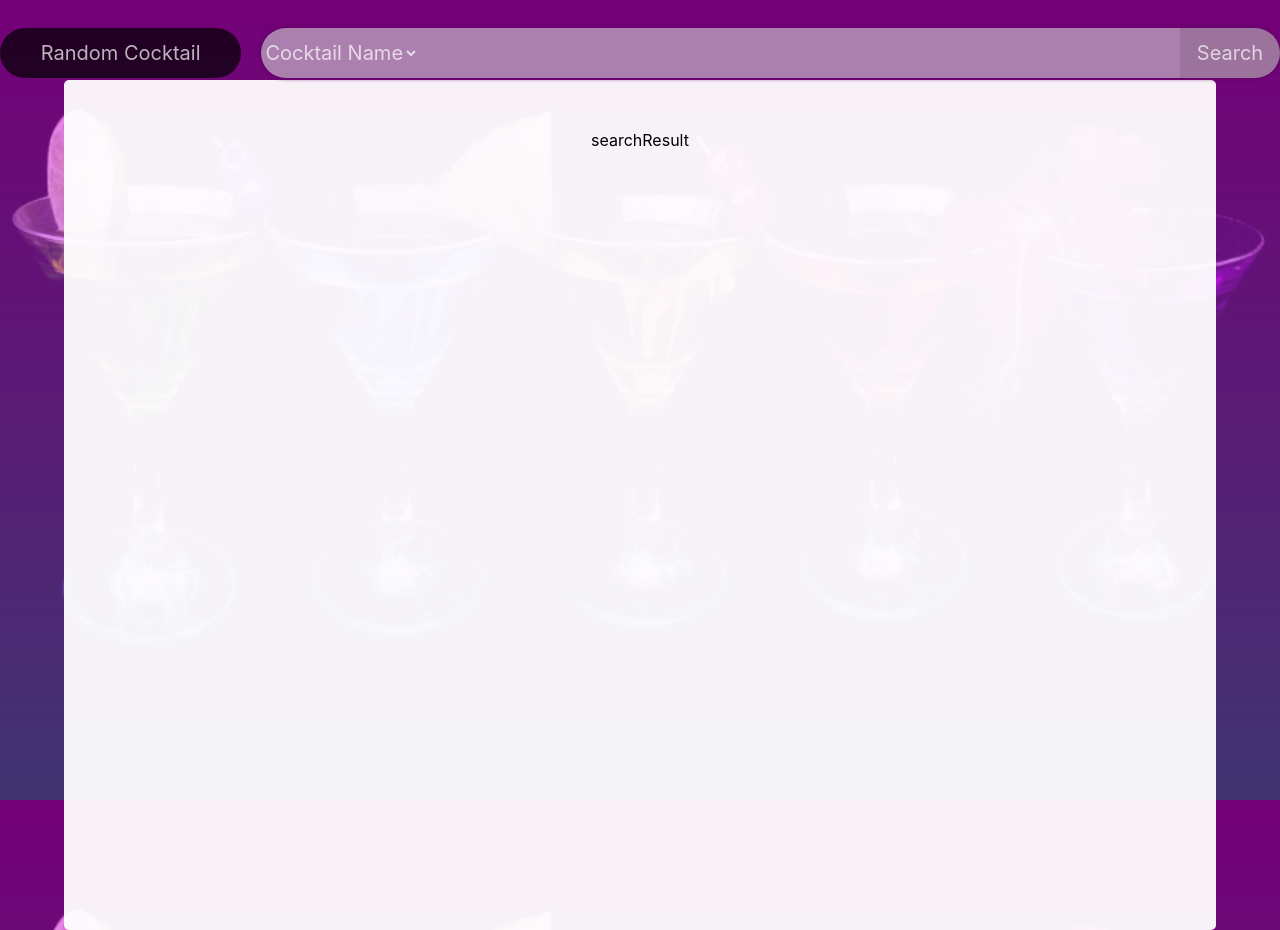
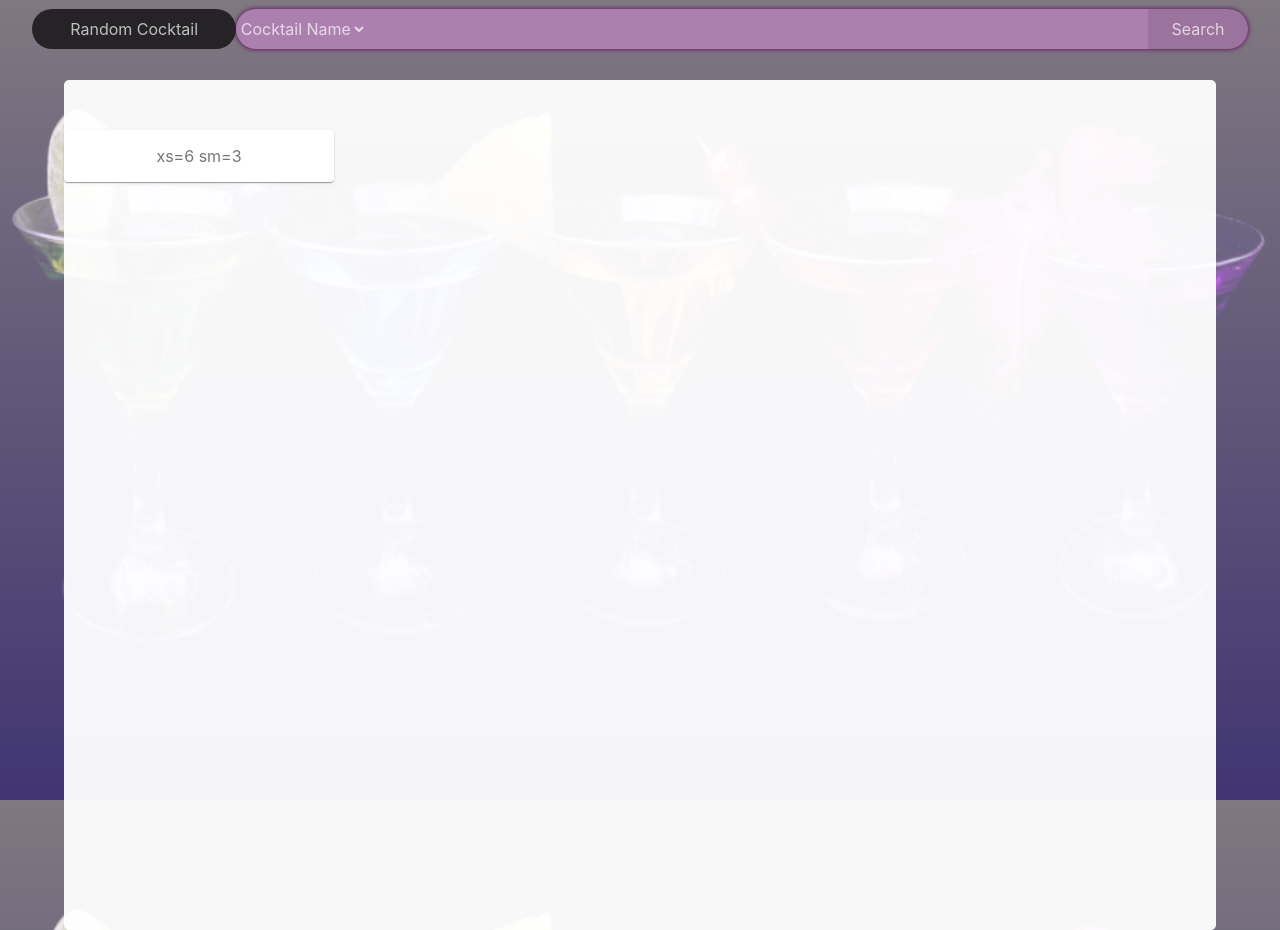
Before and after one commit to LuayMallak/cocktailmaster, a React (Create React App) app: page /search-result in a window 1280 px wide. Built offline with nearby package versions, Linux system fonts and the light colour scheme; no server answers.

Commit message:
untill material UI container search result section

```diff
--- a/public/index.html
+++ b/public/index.html
@@ -15,6 +15,10 @@
       user's mobile device or desktop. See https://developers.google.com/web/fundamentals/web-app-manifest/
     -->
     <link rel="manifest" href="%PUBLIC_URL%/manifest.json" />
+    <link
+      rel="stylesheet"
+      href="https://fonts.googleapis.com/css?family=Roboto:300,400,500,700&display=swap"
+    />
     <!--
       Notice the use of %PUBLIC_URL% in the tags above.
       It will be replaced with the URL of the `public` folder during the build.
--- a/src/App.js
+++ b/src/App.js
@@ -1,36 +1,48 @@
 import React from "react";
-import {BrowserRouter, Route, Switch} from "react-router-dom"
-import SearchResult from "./View/SearchResult"
-import SearchComponent from './components/SearchComponent'
+import SearchComponent from "./components/SearchComponent";
+import Navigation from "./navigation";
 
 /* components */
 import "./App.scss";
-import Home from "./View/Home";
+
+import { getDataList } from "./utils/functions";
 
 class App extends React.Component {
-  /* constructor(props) {
+  constructor(props) {
     super(props);
     this.state = {
-      searchBy: "s",
-      inputText: "",
-    }; */
+      homeRoute: false,
+      drinks: [],
+    };
+    this.toggleHomeRoute = this.toggleHomeRoute.bind(this);
+    this.saveAPIData = this.saveAPIData.bind(this);
+  }
+  toggleHomeRoute() {
+    this.setState({ homeRoute: !this.state.homeRoute });
+  }
+  saveAPIData(searchBy, InputText) {
+    getDataList(searchBy, InputText)
+      .then((drinks) => this.setState({ drinks: drinks }))
+      .catch((err) => {
+        console.log(err);
+      });
+  }
+  componentDidMount() {
+    getDataList(this.state.searchBy, this.state.inputText)
+      .then((drinks) => this.setState({ drinks: drinks.drinks }))
+      .catch((err) => {
+        console.log(err);
+      });
+  }
   render() {
     return (
-      <BrowserRouter>
-        <Switch>
-          <React.Fragment>
-            <div className="App">
-              <SearchComponent />
-                <Route exact path="/">
-                  <Home />
-                </Route>
-                <Route exact path="/search-result">
-                  <SearchResult/>
-                </Route>
-            </div>
-          </React.Fragment>
-        </Switch>
-      </BrowserRouter>
+      <div className="App">
+        <SearchComponent
+          saveAPIData={this.saveAPIData}
+          toggleHomeRoute={this.toggleHomeRoute}
+        />
+        <Navigation />
+      </div>
     );
   }
 }
--- a/src/App.scss
+++ b/src/App.scss
@@ -1,7 +1,7 @@
 body {
   background-color: black;
   background-image: linear-gradient(
-      rgba(232, 0, 240, 0.5),
+      rgba(254, 240, 255, 0.5),
       rgba(127, 105, 226, 0.5)
     ),
     url("./images/multicolor-glass-cocktail-drinks-black-background-hd-wallpapers.jpg");
@@ -27,7 +27,7 @@ body {
     flex-direction: row;
     justify-content: center;
     align-items: flex-start;
-    height: 100vh;
+    min-height: 100vh;
     padding-top: 50px;
     border-radius: 5px;
     .container {
@@ -42,7 +42,7 @@ body {
       }
     }
   }
-  .searchResultContainer{
+  .root {
     width: 90vw;
     margin: auto;
     margin-top: 10vh;
@@ -53,7 +53,7 @@ body {
     align-items: flex-start;
     height: 100vh;
     padding-top: 50px;
-    border-radius: 5px;
+    border-radius: 50px;
     .container {
       max-width: 60vw;
     }
@@ -61,14 +61,14 @@ body {
 }
 
 .searchFieldContainer {
-  margin: 20px auto;
-  height: 50px;
+  margin: 1vh auto;
+  height: 5vh;
   width: 100%;
   display: flex;
   justify-content: stretch;
   align-items: stretch;
   box-shadow: 0px 0px 5px rgb(89, 0, 92);
-  border-radius: 100px;
+  border-radius: 5vh;
   background-color: rgb(89, 0, 92);
   padding: 0;
   position: relative;
@@ -78,17 +78,17 @@ body {
     border: none;
     padding-right: 80px;
     background-color: rgba(255, 255, 255, 0.5);
-    border-radius: 100px;
+    border-radius: 5vh;
     margin-bottom: 2px;
     outline: none;
-    font-size: 24px;
+    font-size: 100%;
     text-align: center;
     color: rgba(255, 255, 255, 0.7);
     text-shadow: inherit;
     font-family: inherit;
   }
   .searchBTN {
-    font-size: 20px;
+    font-size: 100%;
     text-align: center;
     color: rgba(255, 255, 255, 0.7);
     text-shadow: inherit;
@@ -108,7 +108,7 @@ body {
   .options {
     background-color: transparent;
     color: rgb(255, 255, 255);
-    font-size: 20px;
+    font-size: 100%;
     text-align: center;
     color: rgba(255, 255, 255, 0.7);
     text-shadow: inherit;
@@ -122,7 +122,7 @@ body {
     &:hover {
       background-color: rgba(0, 0, 0, 0.2);
     }
-    option[value="s"]{
+    option[value="s"] {
       background-color: rgb(114, 86, 188);
     }
   }
@@ -131,54 +131,26 @@ body {
 .searchSection {
   margin: auto;
   position: fixed;
-  top: 1vh;
-  width: 100%;
+  top: 0.1vh;
+  width: 95vw;
   display: flex;
   flex-direction: row;
   justify-content: space-evenly;
+  align-items: center;
   .randomBTN {
-    border-radius: 100px;
-    width: 300px;
-    margin: 20px 20px 20px 0px;
-    font-size: 20px;
+    border-radius: 5vh;
+    width: 20%;
+    font-size: 100%;
     text-align: center;
     color: rgba(255, 255, 255, 0.7);
-    background-color: rgba(0, 0, 0, .7);
+    background-color: rgba(0, 0, 0, 0.7);
     text-shadow: inherit;
     font-family: inherit;
     border: none;
-    height: 50px;
+    height: 5vh;
     outline: none;
     &:hover {
       background-color: rgba(0, 0, 0, 0.2);
     }
   }
 }
-
-.searchSectionHome {
-  margin-left: auto;
-  position: fixed;
-  top: 70vh;
-  width: 80%;
-  display: flex;
-  flex-direction: row;
-  justify-content: space-evenly;
-  z-index: 10;
-  .randomBTN {
-    border-radius: 100px;
-    width: 300px;
-    margin: 20px 20px 20px 0px;
-    font-size: 20px;
-    text-align: center;
-    color: rgba(255, 255, 255, 0.7);
-    background-color: rgba(0, 0, 0, .7);
-    text-shadow: inherit;
-    font-family: inherit;
-    border: none;
-    height: 50px;
-    outline: none;
-    &:hover {
-      background-color: rgba(0, 0, 0, 0.2);
-    }
-  }
-}
--- a/src/View/Home.js
+++ b/src/View/Home.js
@@ -1,11 +1,5 @@
 import React from "react";
 
-import { FontAwesomeIcon } from "@fortawesome/react-fontawesome";
-import {
-  faCocktail,
-  faFont,
-  faWineBottle,
-} from "@fortawesome/free-solid-svg-icons";
 class Home extends React.Component {
   constructor(props) {
     super(props);
@@ -14,25 +8,9 @@ class Home extends React.Component {
       searchBy: "s",
       inputText: "",
     };
-    this.getData = this.getData.bind(this);
+    //this.getDataList = this.getData.bind(this);
   }
 
-  getData() {
-    let drinks = fetch(
-      `https://www.thecocktaildb.com/api/json/v1/1/search.php?${this.state.searchBy}=${this.state.inputText}`
-    )
-      .then((res) => res.json())
-      .then((drinks) => this.setState({ drinks: drinks.drinks }))
-      .catch((err) => {
-        console.log(err);
-      });
-  }
-
-  componentDidMount() {
-    this.getData();
-  }
-
-  componentDidUpdate() {}
   render() {
     return (
       <React.Fragment>
@@ -44,7 +22,6 @@ class Home extends React.Component {
                 Search for a cocktail by name, ingredient or first letter
               </h3>
             </div>
-
           </div>
         </div>
       </React.Fragment>
--- a/src/View/SearchResult.js
+++ b/src/View/SearchResult.js
@@ -1,15 +1,37 @@
-import React from 'react'
+import React from "react";
+import { makeStyles } from "@material-ui/core/styles";
+import Paper from "@material-ui/core/Paper";
+import Grid from "@material-ui/core/Grid";
+
+const useStyles = makeStyles((theme) => ({
+  root: {
+    width: " 90vw",
+    margin: "auto",
+    marginTop: "10vh",
+    backgroundColor: " rgba(255, 255, 255, 0.95)",
+
+    height: " 100vh",
+    paddingTop: "50px",
+    borderRadius: "5px",
+  },
+  paper: {
+    padding: theme.spacing(2),
+    textAlign: "center",
+    color: theme.palette.text.secondary,
+  },
+}));
 
 function SearchResult(props) {
-    return (
-        <React.Fragment>
-        <div className="searchResultContainer">
-          <div className="container">
-            searchResult
-          </div>
-        </div>
-      </React.Fragment>
-    )
+  const classes = useStyles();
+  return (
+    <div className={classes.root}>
+      <Grid container spacing={3}>
+        <Grid item xs={6} sm={3}>
+          <Paper className={classes.paper}>xs=6 sm=3</Paper>
+        </Grid>
+      </Grid>
+    </div>
+  );
 }
 
-export default SearchResult
+export default SearchResult;
--- a/src/components/SearchComponent.js
+++ b/src/components/SearchComponent.js
@@ -1,4 +1,5 @@
-import React, { Component } from 'react'
+import React, { Component } from "react";
+import { Link } from "react-router-dom";
 
 export class SearchComponent extends Component {
   constructor(props) {
@@ -6,16 +7,24 @@ export class SearchComponent extends Component {
     this.state = {
       searchBy: "s",
       inputText: "",
-          homeRoute: false,
-        }
+    };
   }
 
   render() {
     return (
-            <div className={this.state.homeRoute ? "searchSectionHome sOnly" : "searchSection sOnly"}>
+      <div
+        className={
+          this.props.homeRoute
+            ? "searchSectionHome sOnly"
+            : "searchSection sOnly"
+        }
+      >
         <button className="randomBTN ">Random Cocktail</button>
         <div className="searchFieldContainer">
-                    <select className="options" onChange={(evt) => this.setState({searchBy: evt.target.value})}>
+          <select
+            className="options"
+            onChange={(evt) => this.setState({ searchBy: evt.target.value })}
+          >
             <option value="s">Cocktail Name</option>
             <option value="f">First Letter</option>
             <option value="i">Ingredient</option>
@@ -23,18 +32,22 @@ export class SearchComponent extends Component {
           <input
             type="text"
             maxLength={this.state.searchBy === "f" ? "1" : ""}
-                    onChange={(evt) =>
-                        this.setState({ inputText: evt.target.value })
-                    }
+            onChange={(evt) => this.setState({ inputText: evt.target.value })}
             className="textInput"
           />
-                    <button onClick={this.getData} className="searchBTN">
+          <button
+            className="searchBTN"
+            onClick={() => {
+              this.props.toggleHomeRoute();
+              this.props.saveAPIData(this.state.searchBy, this.state.inputText);
+            }}
+          >
             Search
           </button>
         </div>
       </div>
-        )
+    );
   }
 }
 
-export default SearchComponent
+export default SearchComponent;
--- /dev/null
+++ b/src/navigation/index.js
@@ -0,0 +1,21 @@
+import React from "react";
+import routes from "./routes";
+import { BrowserRouter, Route, Switch } from "react-router-dom";
+function Navigation() {
+  return (
+    <BrowserRouter>
+      <Switch>
+        {routes.map((route, index) => (
+          <Route
+            key={index}
+            path={route.path}
+            exact={route.exact}
+            component={route.component}
+          />
+        ))}
+      </Switch>
+    </BrowserRouter>
+  );
+}
+
+export default Navigation;
--- /dev/null
+++ b/src/navigation/routes.js
@@ -0,0 +1,21 @@
+import SearchResult from "../View/SearchResult";
+import Home from "../View/Home";
+
+const routes = [
+  {
+    path: "/",
+    exact: true,
+    component: Home,
+  },
+  {
+    path: "/search-result",
+    exact: true,
+    component: SearchResult,
+  } /* ,
+  {
+    path: "/cocktail/:id",
+    exact: true,
+    component: Cocktail,
+  }, */,
+];
+export default routes;
--- /dev/null
+++ b/src/utils/functions.js
@@ -0,0 +1,5 @@
+export function getDataList(searchBy, searchText) {
+  return fetch(
+    `https://www.thecocktaildb.com/api/json/v1/1/search.php?${searchBy}=${searchText}`
+  ).then((res) => res.json());
+}
```
Lines whose indentation alone changed are shown as unchanged.
